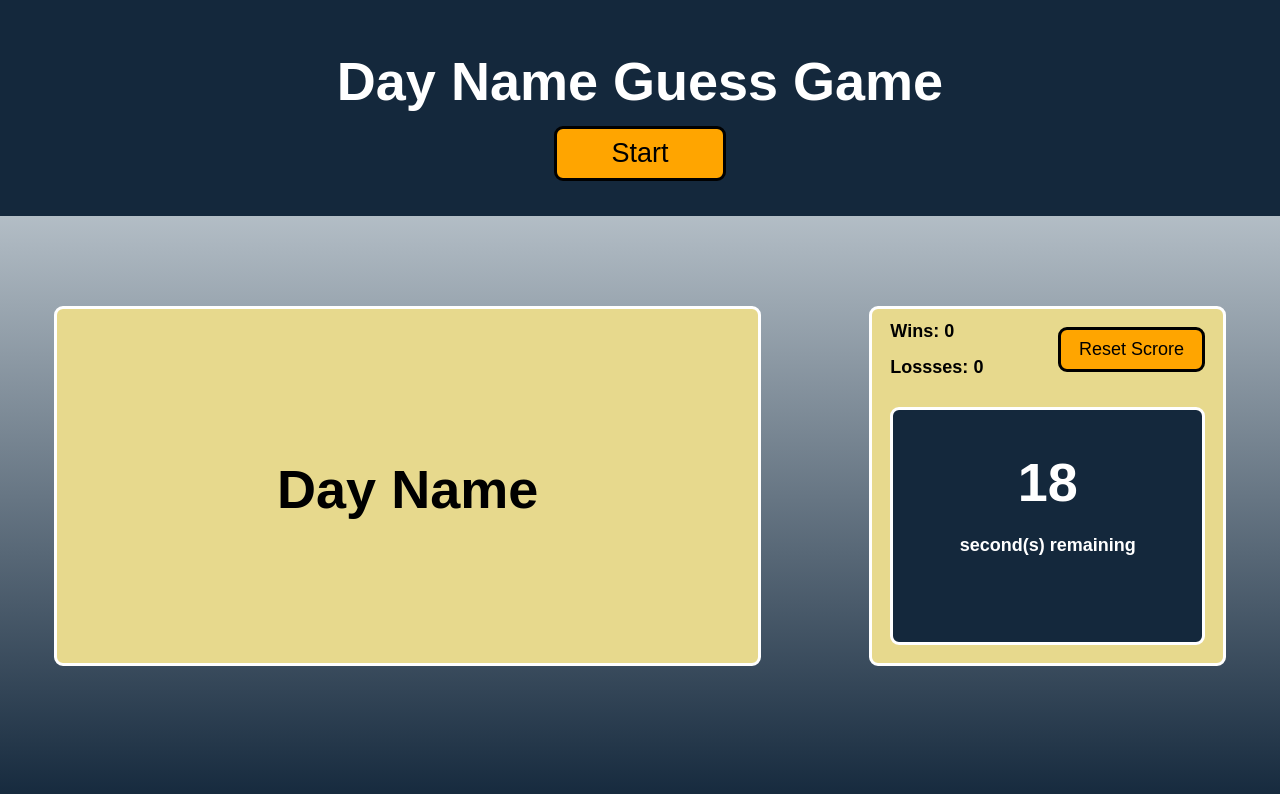
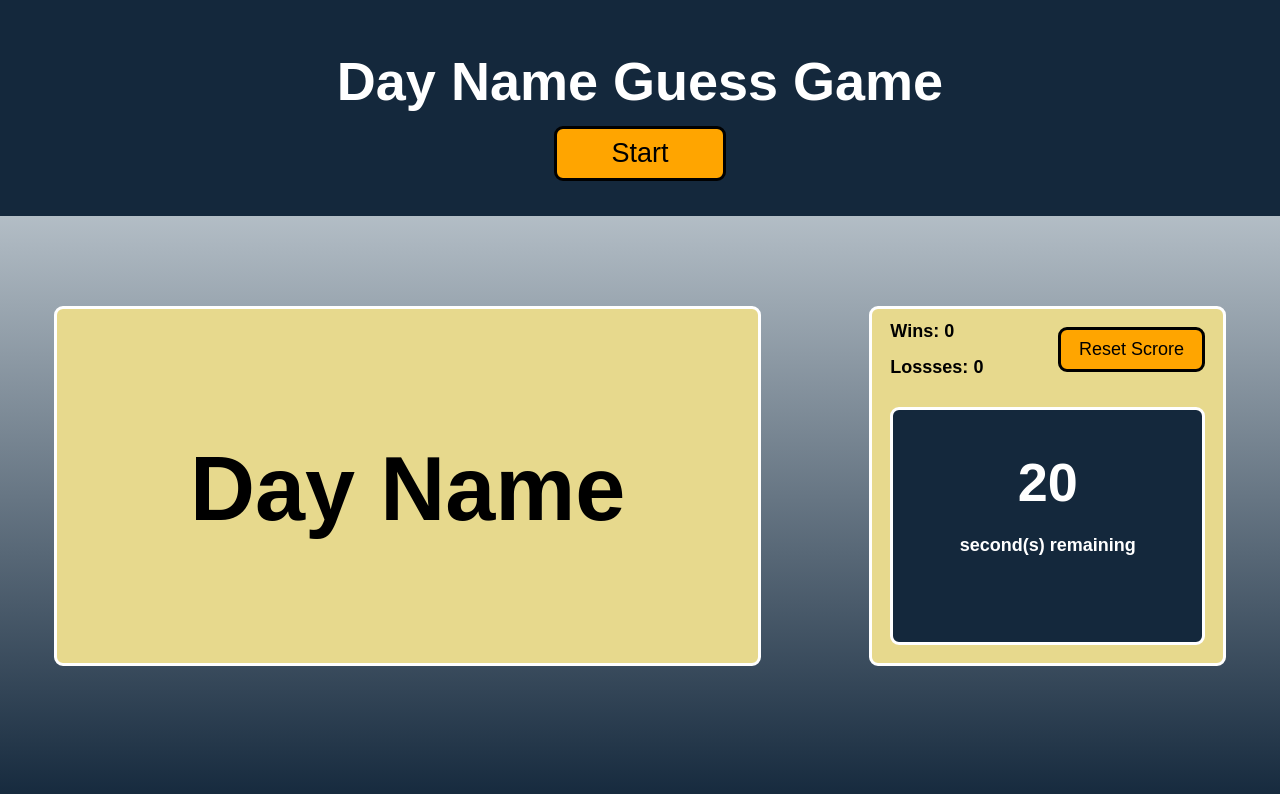
Before and after one commit to NileshPatel83/Word-Guess-Game, a plain HTML site: page index.html in a window 1280 px wide. Both pictures are taken after a click on the button "Start". Drawn offline with Linux system fonts and the light colour scheme.

```diff
--- a/assets/css/style.css
+++ b/assets/css/style.css
@@ -12,6 +12,7 @@
 
 body{
     background:  linear-gradient(rgb(237, 244, 248) 0%, rgb(21, 41, 61) 100%);
+    min-width: 700px;
 }
 
 header{
@@ -69,7 +70,7 @@ main{
 }
 
 #day-name{
-    font-size: 3rem;
+    font-size: 5rem;
     line-height: var(--line-height);
 }
 
--- a/assets/js/script.js
+++ b/assets/js/script.js
@@ -15,10 +15,25 @@ startButton.addEventListener("click", function(){
     timeLeft.textContent = timeAllowed;
 
     // Start the timer.
-    startTimer();
+    // startTimer();
 
-    // Display random word.
+    //Gets the day name randomly.
+    var dayName = daysNames[Math.floor(Math.random() * daysNames.length)];
+    // displayMessage(dayName);
+
+    var blankDayName = getBlankDayName(dayName);
+    // displayMessage(blankDayName);
 });
+
+function getBlankDayName(dayName){
+
+
+
+
+
+
+    return dayName;
+}
 
 //Starts the timer function.
 function startTimer(){
@@ -26,6 +41,8 @@ function startTimer(){
 
     var timeInterval = setInterval(function () {
         time--;
+
+        //Sets the new time value.
         timeLeft.textContent = time;
 
         //Stops the timer and displays message that game is over.
```
